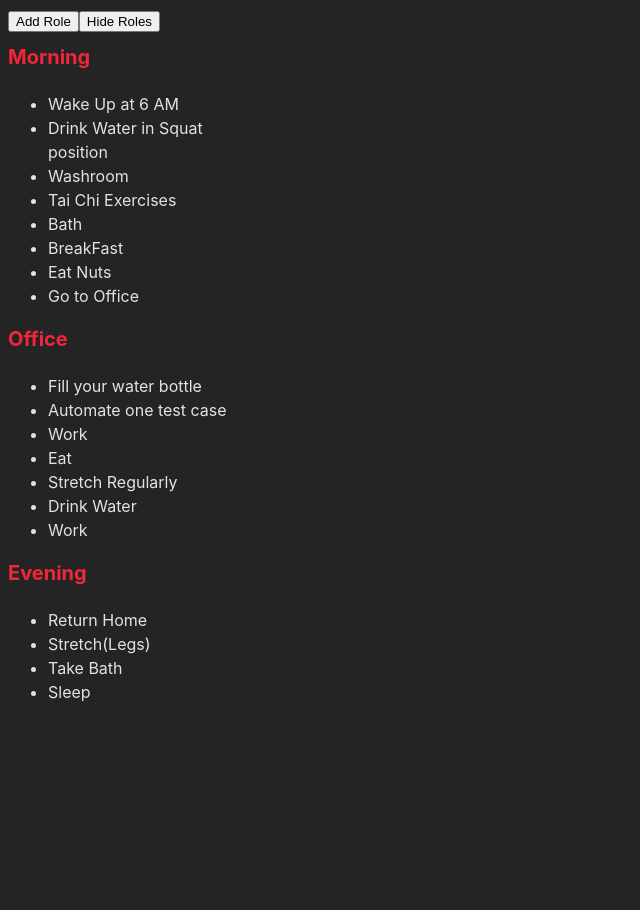
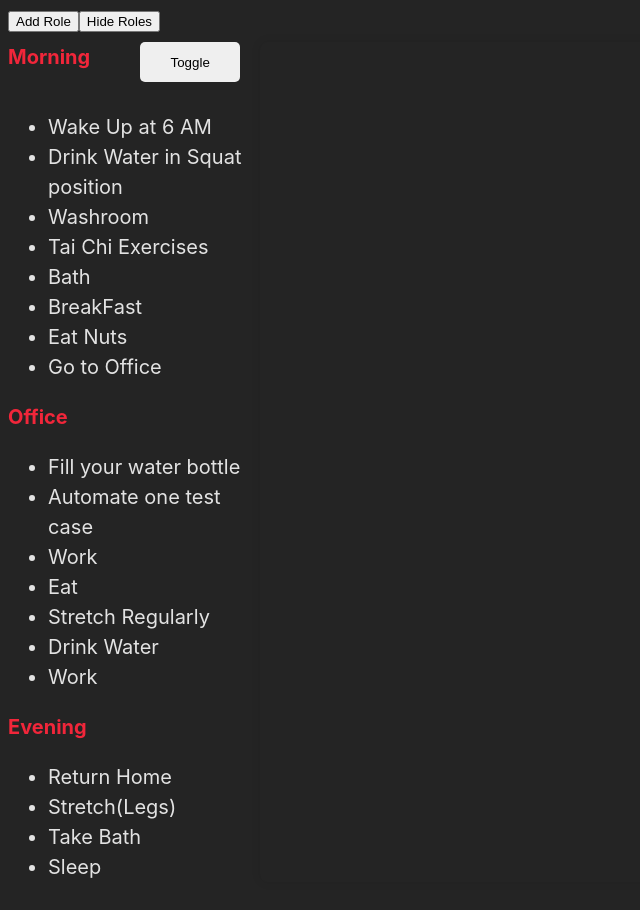
Before and after one commit to ajay2605/role-based-todo-react-js, a React (Vite) app: page / in a window 1280 px wide. Both pictures are taken after a click on the button "Show Roles". Shown: the whole page, without its empty margins (0-640 px from the left). Built offline with nearby package versions, Linux system fonts and the light colour scheme.

Commit message:
added a toggle button, but functionality not yet implemented

```diff
--- a/src/App.css
+++ b/src/App.css
@@ -4,8 +4,22 @@
 
 .habits-list{
   width: 30%;
+  font-size: 1.25rem;
 }
 
 .todos-component{
   width: 200vh;
 }
+
+.toggle-container{
+  display: flex;
+  justify-content: space-between;
+}
+
+.toggle-button{
+  margin: 10px;
+  padding: 10px;
+  width: 100px;
+  border-radius: 5px;
+  border: none;
+}
--- a/src/App.jsx
+++ b/src/App.jsx
@@ -6,6 +6,7 @@ import "./App.css";
 function App() {
   const [roles, setRoles] = useState([]);
   const [todoVisible, setTodoVisible] = useState(false);
+  // const [habitsVisible, setHabitsVisible] = useState(false);
 
   // Load roles from local storage on component mount
   useEffect(() => {
@@ -38,7 +39,15 @@ function App() {
 
   const handleToggleTodoVisibility = () => {
     setTodoVisible((prevVisible) => !prevVisible); // Toggle visibility
+    // setHabitsVisible((previousVisible) => !previousVisible);
   };
+
+  const handleToggleHabitsVisibility = () => {
+    // setHabitsVisible((prevVisible) => !prevVisible); // Toggle habits visibility
+    console.log('clicked on toggle')
+
+  };
+
   return (
     <>
       <div className="header-container">
@@ -54,11 +63,14 @@ function App() {
         </button>
       </div>
       <div className="container">
-        <div className="habits-list">
        {todoVisible && (
         <>
-              <h3 style={{ textAlign: 'left', marginTop:'10px', color:'#f1263a'}}>Morning</h3>
+         <div className="habits-list">
 
+         <div className="toggle-container">
+           <h3 style={{ textAlign: "left", marginTop: "10px", color: "#f1263a" }}>Morning</h3>
+           <button className="toggle-button" onClick={handleToggleHabitsVisibility}>Toggle</button>
+         </div>
          <ul>
            <li>Wake Up at 6 AM</li>
            <li>Drink Water in Squat position</li>
@@ -70,7 +82,7 @@ function App() {
            <li>Go to Office</li>
          </ul>
 
-              <h3 style={{ textAlign: 'left', marginTop:'10px', color:'#f1263a' }}>Office</h3>
+         <h3 style={{ textAlign: "left", marginTop: "10px", color: "#f1263a" }}>Office</h3>
          <ul>
            <li>Fill your water bottle</li>
            <li>Automate one test case</li>
@@ -80,16 +92,17 @@ function App() {
            <li>Drink Water</li>
            <li>Work</li>
          </ul>
-              <h3 style={{ textAlign: 'left', marginTop:'10px', color:'#f1263a' }}>Evening</h3>
+         <h3 style={{ textAlign: "left", marginTop: "10px", color: "#f1263a" }}>Evening</h3>
          <ul>
            <li>Return Home</li>
            <li>Stretch(Legs)</li>
            <li>Take Bath</li>
            <li>Sleep</li>
          </ul>
+
+   </div>
         </>
        )}
-        </div>
         <div className="todos-component">
           {todoVisible && <Todo roles={roles} setRoles={setRoles} />}
         </div>
```
Lines whose indentation alone changed are shown as unchanged.
